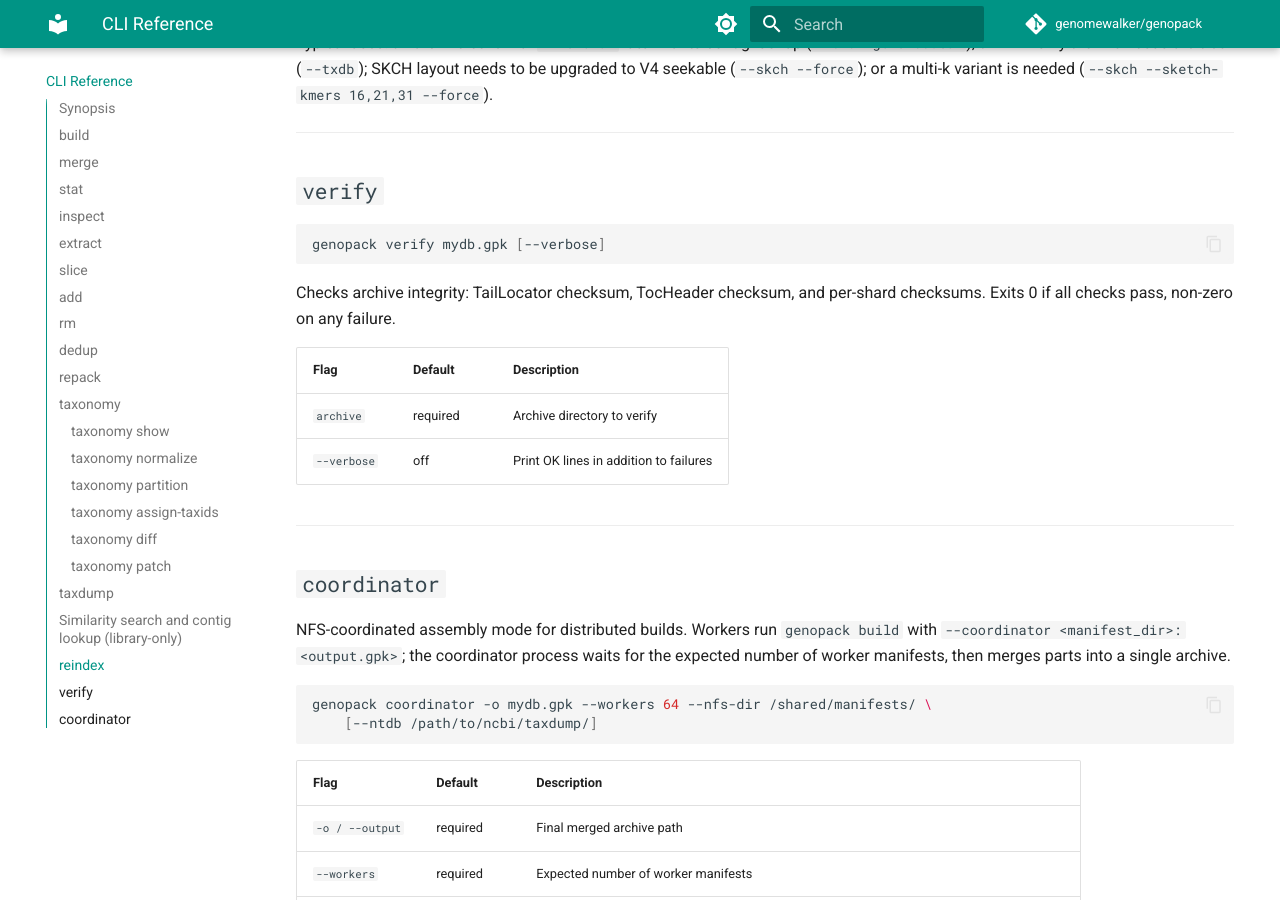
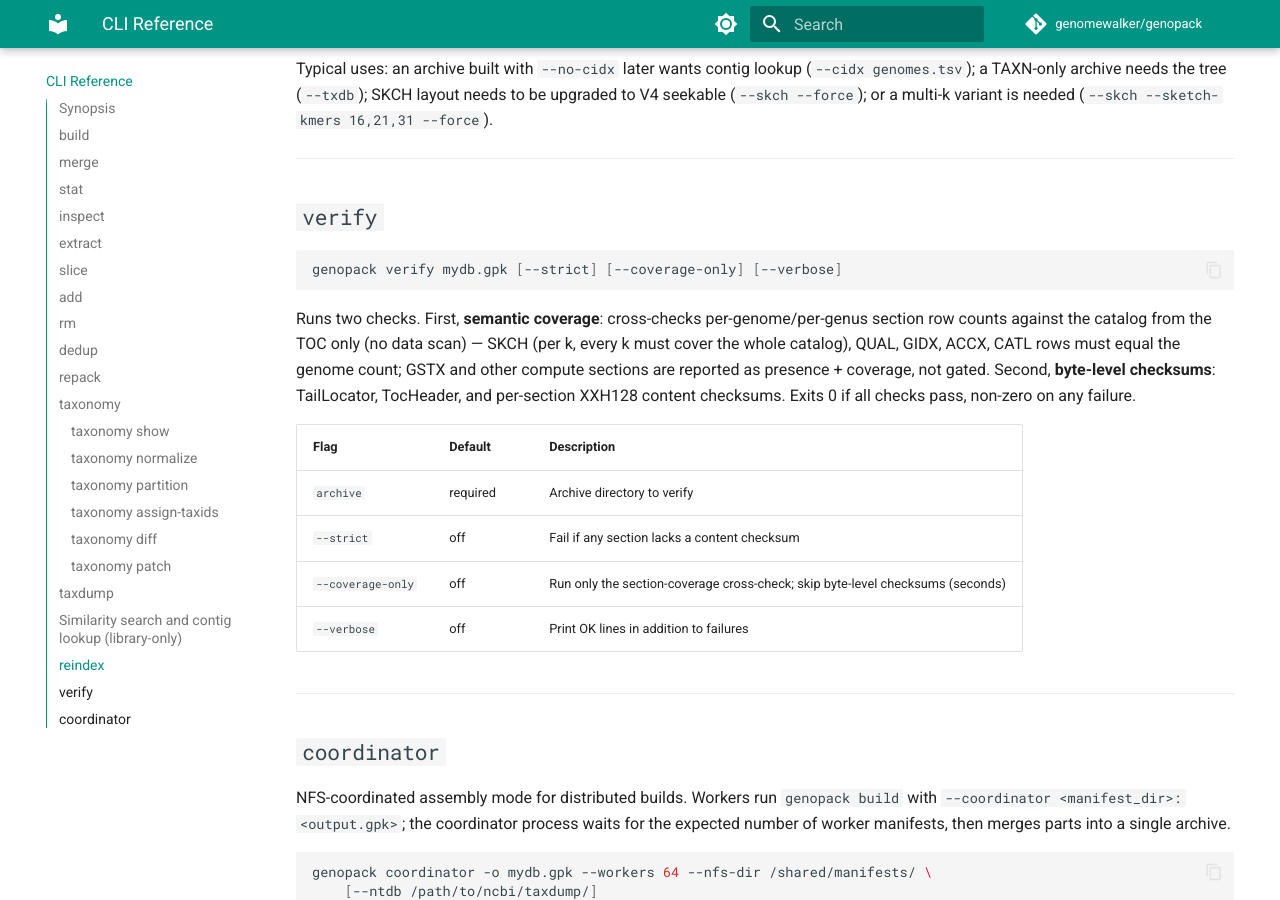
Before and after one commit to genomewalker/genopack, an MkDocs documentation site: the page built from docs/cli.md, in a window 1280 px wide and 900 px high, scrolled down 7947 px. Built offline with MkDocs 1.6.1 and Material for MkDocs 9.7.7, drawn with Linux system fonts in a browser that asks for light colours; comment, search, counter and statistics services are not loaded; some of the changed text lies outside the part shown.

Commit message:
docs: correct stale facts in README and docs
QUAL record 80->104 B (qual.hpp static_assert); completeness_effective is
intrinsic-priority (marker_completeness -> aamer_core -> post_decontam) with
cluster_relative as a <0.50 geomean corroborator, not max(marker,cluster_relative);
verify cross-checks per-section coverage vs catalog (--coverage-only), not only
checksums; CIDX is opt-in (--cidx); taxnodes.bin get_node stride 16->24.

````diff
--- a/docs/cli.md
+++ b/docs/cli.md
@@ -18,7 +18,7 @@
 genopack build -i genomes.tsv -o mydb.gpk [options]
 ```
 
-The output `mydb.gpk` is a directory containing `toc.bin` plus section files. Defaults: per-taxon shard grouping (`--taxon-group`, genus rank), kmer-NN sort within shards, OPH sketches (`--sketch`, k=16, sketch size 10 000), CIDX contig index, auto codec.
+The output `mydb.gpk` is a directory containing `toc.bin` plus section files. Defaults: per-taxon shard grouping (`--taxon-group`, genus rank), kmer-NN sort within shards, OPH sketches (`--sketch`, k=16, sketch size 10 000), auto codec. The CIDX contig index is opt-in (`--cidx`).
 
 | Flag | Default | Description |
 |------|---------|-------------|
@@ -32,7 +32,7 @@
 | `--delta` | off | Compress non-reference blobs against first genome via zstd prefix |
 | `--mem-delta` / `--no-mem-delta` | on | k=31 k-mer seeded exact-match encoding for highly similar shard groups |
 | `--2bit` / `--no-2bit` | on | Pack nucleotides to 2 bits/base before zstd (~1.5–2× extra compression) |
-| `--no-cidx` / `--cidx` | on (skip) | Skip CIDX contig index; pass `--cidx` to build it |
+| `--cidx` / `--no-cidx` | off (skip) | Build CIDX contig index (off by default; pass `--cidx` to build it) |
 | `--kmer-sort` / `--no-kmer-sort` | on | Sort genomes within each shard by kmer4 NN chain |
 | `--taxon-group` / `--no-taxon-group` | on | Group genomes into per-taxon shards (requires taxonomy column) |
 | `--taxon-rank` | `g` | Rank for grouping (`g` = genus, `f` = family) |
@@ -299,14 +299,16 @@
 ## `verify`
 
 ```bash
-genopack verify mydb.gpk [--verbose]
+genopack verify mydb.gpk [--strict] [--coverage-only] [--verbose]
 ```
 
-Checks archive integrity: TailLocator checksum, TocHeader checksum, and per-shard checksums. Exits 0 if all checks pass, non-zero on any failure.
+Runs two checks. First, **semantic coverage**: cross-checks per-genome/per-genus section row counts against the catalog from the TOC only (no data scan) — SKCH (per k, every k must cover the whole catalog), QUAL, GIDX, ACCX, CATL rows must equal the genome count; GSTX and other compute sections are reported as presence + coverage, not gated. Second, **byte-level checksums**: TailLocator, TocHeader, and per-section XXH128 content checksums. Exits 0 if all checks pass, non-zero on any failure.
 
 | Flag | Default | Description |
 |------|---------|-------------|
 | `archive` | required | Archive directory to verify |
+| `--strict` | off | Fail if any section lacks a content checksum |
+| `--coverage-only` | off | Run only the section-coverage cross-check; skip byte-level checksums (seconds) |
 | `--verbose` | off | Print OK lines in addition to failures |
 
 ---
````
Also changed, not shown: README.md (+7 -7 lines), docs/Contig-Index.md (+1 -1 lines), docs/Taxonomy-Export.md (+3 -3 lines), docs/getting-started.md (+1 -1 lines), docs/index.md (+1 -1 lines).
